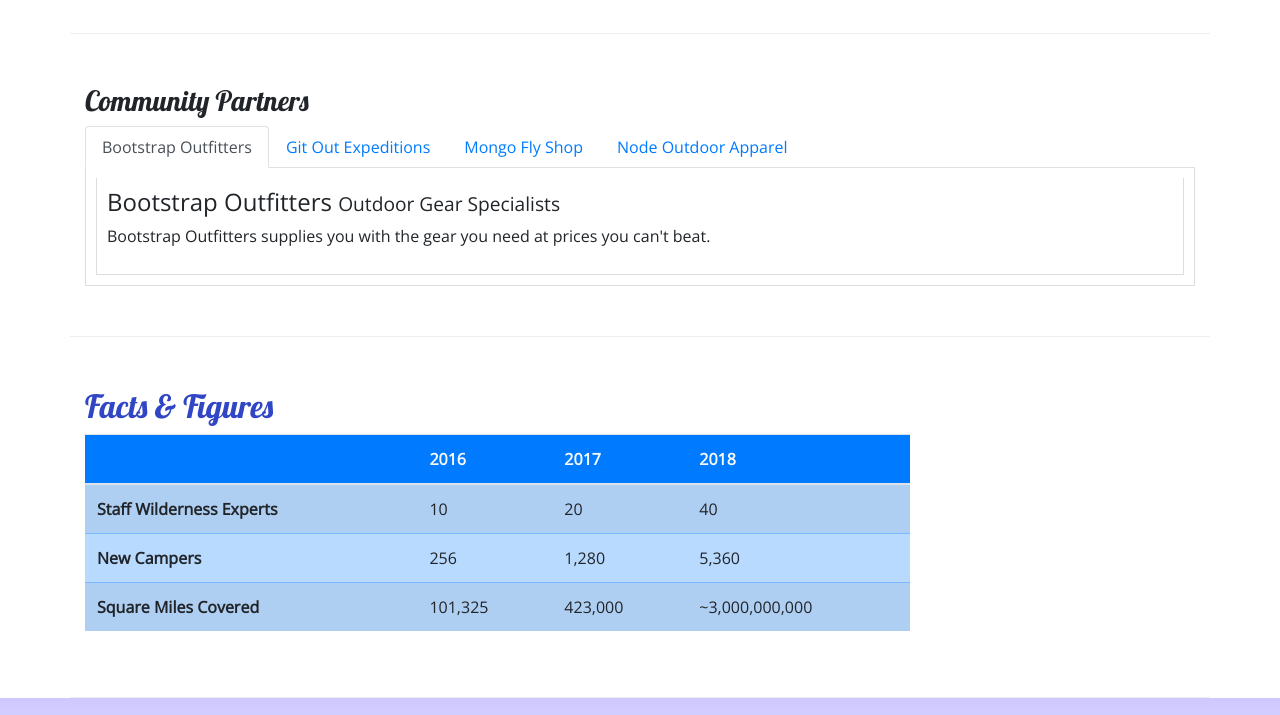
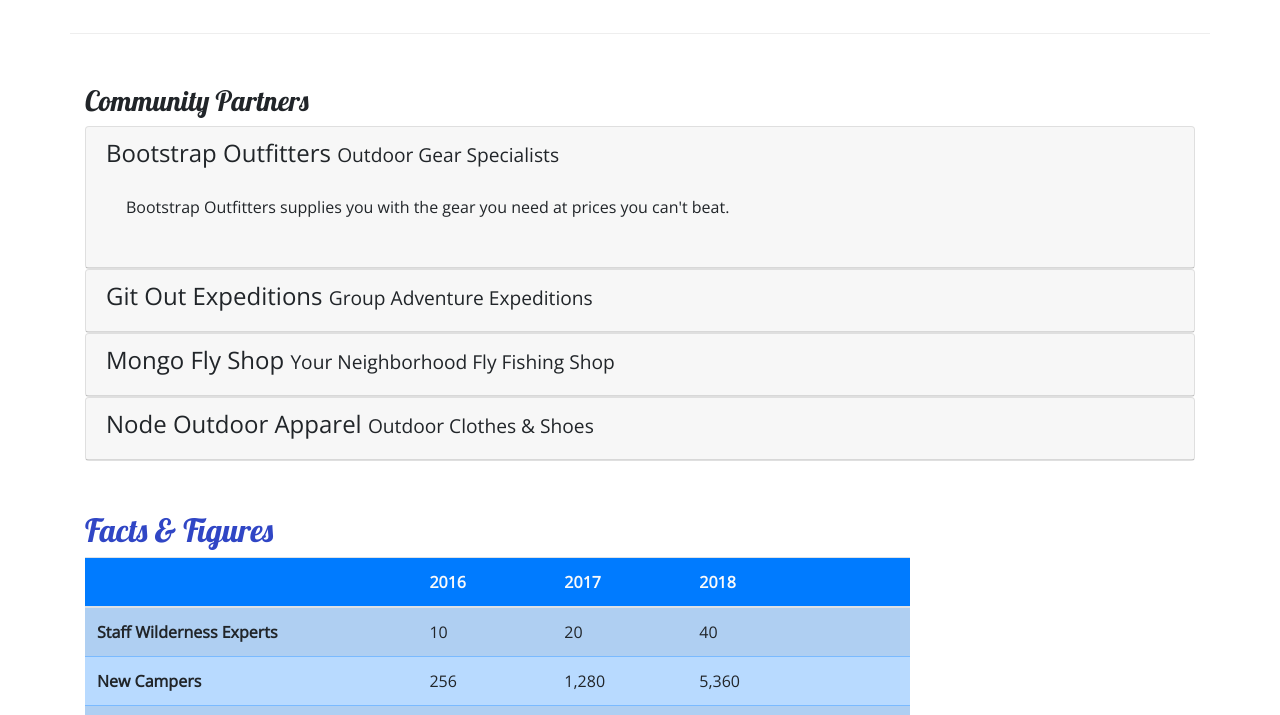
Before and after one commit to WarriorWebWorxMain/nucampsite, a website: page aboutus.html in a window 1280 px wide. Shown: the part 810-1525 px from the top of the page. Drawn offline with nearby package versions, Linux system fonts and the light colour scheme.

Commit message:
Accordian

```diff
--- a/aboutus.html
+++ b/aboutus.html
@@ -95,30 +95,60 @@
         <div class="row row-content">
             <div class="col-12">
                 <h3>Community Partners</h3>
-                <ul class="nav nav-tabs">
-                    <li class="nav-item"><a class="nav-link active" href="#bootstrap" role="tab" data-toggle="tab">Bootstrap Outfitters</a></li>
-                    <li class="nav-item"><a class="nav-link" href="#git" role="tab" data-toggle="tab">Git Out Expeditions</a></li>
-                    <li class="nav-item"><a class="nav-link" href="#mongo" role="tab" data-toggle="tab">Mongo Fly Shop</a></li>
-                    <li class="nav-item"><a class="nav-link" href="#node" role="tab" data-toggle="tab">Node Outdoor Apparel</a></li>
-                </ul>
-                <div class="tab-content">
-                    <div class="tab-content">
-                        <div role="tabpanel" class="tab-pane fade show active" id="bootstrap">
-                            <h4>Bootstrap Outfitters <small>Outdoor Gear Specialists</small></h4>
+
+                <div id="accordion">
+                    <div class="card">
+                        <div role="tab" class="card-header">
+                            <h4>
+                                <a data-toggle="collapse" data-target="#bootstrap">
+                                    Bootstrap Outfitters <small>Outdoor Gear Specialists</small>
+                                </a>
+                            </h4>
+                            <div class="collapse show" id="bootstrap" data-parent="#accordion">
+                                <div class="card-body">
                                     <p class="d-none d-sm-block">Bootstrap Outfitters supplies you with the gear you need at prices you can't beat.</p>
                                 </div>
-                        <div role="tabpanel" class="tab-pane fade" id="git">
-                            <h4>Git Out Expeditions <small>Group Adventure Expeditions</small></h4>
+                            </div>
+                        </div>
+                    </div>
+                    <div class="card">
+                        <div role="tab" class="card-header">
+                            <h4>
+                                <a class="collapsed" data-toggle="collapse" data-target="#git">
+                                    Git Out Expeditions <small>Group Adventure Expeditions</small>
+                                </a>
+                            </h4>
+                            <div class="collapse" id="git" data-parent="#accordion">
+                                <div class="card-body">
                                     <p class="d-none d-sm-block">Join Git Out Expeditions to explore new horizons with a group of other adventurers!</p>
                                </div>
-                        <div role="tabpanel" class="tab-pane fade" id="mongo">
-                            <h4>Mongo Fly Shop <small>Your Neighborhood Fly Fishing Shop.</small></h4>
+                            </div>
+                        </div>
+                    </div>
+                    <div class="card">
+                        <div role="tab" class="card-header">
+                            <h4>
+                                <a class="collapsed" data-toggle="collapse" data-target="#mongo">
+                                    Mongo Fly Shop <small>Your Neighborhood Fly Fishing Shop</small>
+                                </a>
+                            </h4>
+                            <div class="collapse" id="mongo" data-parent="#accordion">
+                                <div class="card-body">
                                     <p class="d-none d-sm-block">Need a new fishing pole, a tacklebox, or flies of all kinds? Stop by Mongo Fly Shop.</p>
                                 </div>
-                        <div role="tabpanel" class="tab-pane fade" id="node">
-                            <h4>Node Outdoor Apparel <small>Outdoor Clothes & Shoes</small></h4>
+                            </div>
+                        </div>
+                    </div>
+                    <div class="card">
+                        <div role="tab" class="card-header">
+                            <h4>
+                                <a class="collapsed" data-toggle="collapse" data-target="#node">
+                                    Node Outdoor Apparel <small>Outdoor Clothes & Shoes</small>
+                                </a>
+                            </h4>
+                            <div class="collapse" id="node" data-parent="#accordion">
+                                <div class="card-body">
                                     <p class="d-none d-sm-block">From polar fleeces to swimsuits, hiking boots to waders, a visit to Node will be sure to get you covered.</p>
-                        </div>
                                 </div>
                             </div>
                         </div>
--- a/css/styles.css
+++ b/css/styles.css
@@ -34,9 +34,7 @@ footer {
 .navbar {
     background-color: #901CAD;
 }
-
-.tab-content {
-    border: 1px solid #DDD;
-    border-top: none;
-    padding: 10px;
+a, a:hover {
+  color: inherit;
+  text-decoration: none;
 }
```
Lines whose indentation alone changed are shown as unchanged.
